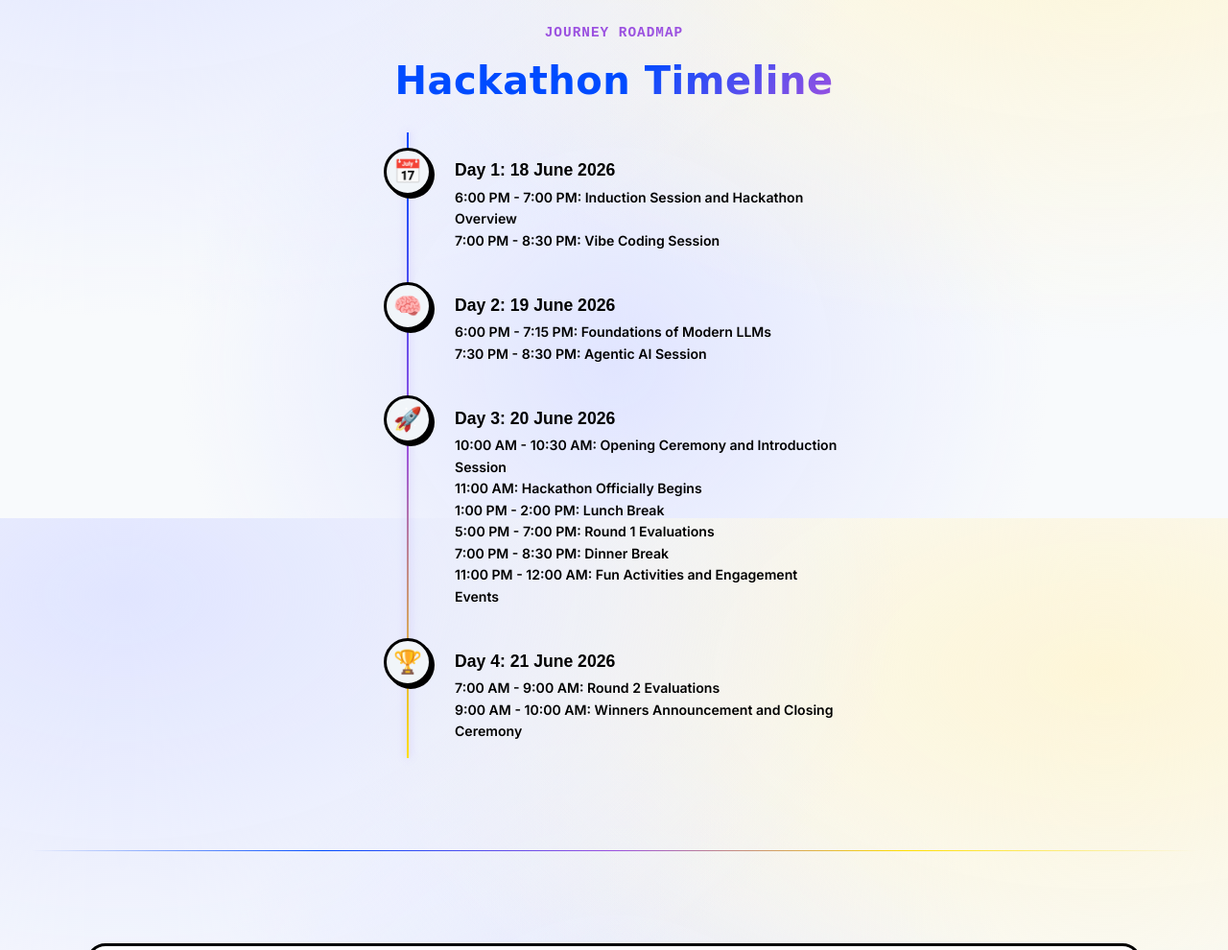
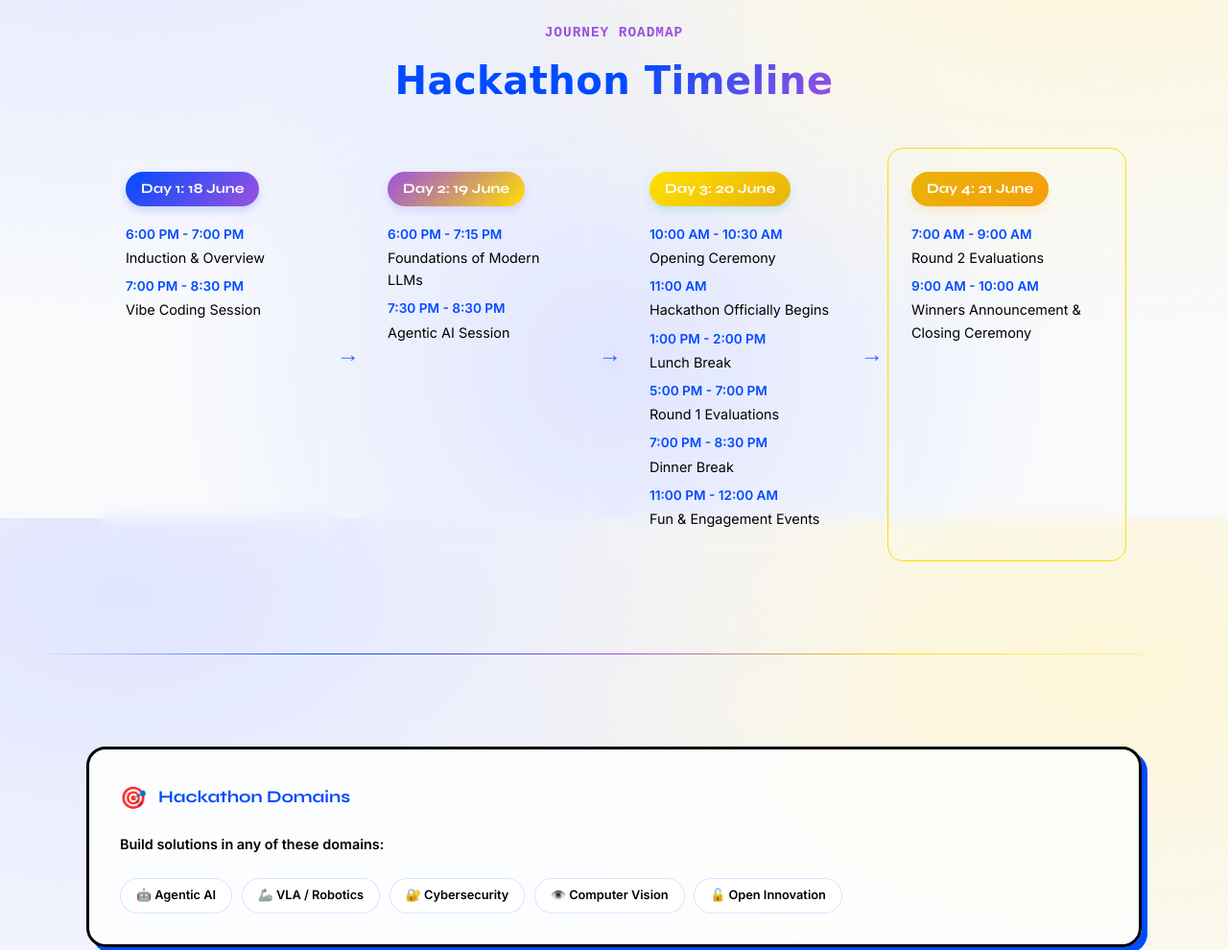
Before and after one commit to siddhardha-mns/Ai-Foundry-, a website built with Vite: page index.html in a window 1280 px wide. Shown: the part 1860-2850 px from the top of the page at 96% size. Built offline with nearby package versions, Linux system fonts and the light colour scheme; animation ran at ten frames a second.

Commit message:
style: convert timeline to horizontal card flow with connecting arrows

```diff
--- a/index.html
+++ b/index.html
@@ -616,67 +616,101 @@
             box-shadow: 0 0 6px var(--accent)
         }
 
-        /* ─── TIMELINE ─── */
-        .timeline {
+        /* ─── TIMELINE FLOW ─── */
+        .timeline-flow {
+            display: flex;
+            flex-direction: column;
+            gap: 2.5rem;
             position: relative;
-            max-width: 480px;
-            margin: 3rem auto 0
-        }
-
-        .timeline::before {
-            content: '';
+            margin: 3rem auto 0;
+            padding: 0 1rem;
+        }
+        @media (min-width: 1024px) {
+            .timeline-flow {
+                flex-direction: row;
+                align-items: stretch;
+                gap: 1.5rem;
+                max-width: 1200px;
+            }
+        }
+        .tl-flow-card {
+            flex: 1;
+            background: rgba(255, 255, 255, 0.03);
+            border: 1px solid rgba(255, 255, 255, 0.08);
+            backdrop-filter: blur(10px);
+            border-radius: 16px;
+            padding: 1.5rem;
+            position: relative;
+            transition: transform 0.3s ease, border-color 0.3s ease, box-shadow 0.3s ease;
+        }
+        .tl-flow-card:hover {
+            transform: translateY(-5px);
+            border-color: var(--primary);
+            box-shadow: 0 10px 30px rgba(0, 75, 255, 0.1);
+        }
+        .tl-flow-card .day-badge {
+            display: inline-block;
+            padding: 0.4rem 1rem;
+            background: linear-gradient(135deg, var(--primary), var(--secondary));
+            color: white;
+            font-weight: 700;
+            border-radius: 20px;
+            font-size: 0.9rem;
+            margin-bottom: 1.2rem;
+            box-shadow: 0 4px 10px rgba(0, 75, 255, 0.2);
+            font-family: 'Syne', sans-serif;
+        }
+        .tl-flow-card .tl-title {
+            font-family: 'Syne', sans-serif;
+            font-size: 1.1rem;
+            font-weight: 700;
+            margin-bottom: 0.8rem;
+            color: var(--text);
+        }
+        .tl-flow-card ul {
+            list-style: none;
+            padding: 0;
+            margin: 0;
+            line-height: 1.6;
+            color: var(--muted);
+            font-size: 0.9rem;
+        }
+        .tl-flow-card ul li {
+            margin-bottom: 0.5rem;
+            display: flex;
+            flex-direction: column;
+        }
+        .tl-flow-card ul strong {
+            color: var(--primary);
+            font-size: 0.85rem;
+            margin-bottom: 0.1rem;
+        }
+        .tl-flow-card ul span {
+            color: var(--text);
+        }
+
+        /* The Connecting Arrow */
+        .tl-flow-card:not(:last-child)::after {
+            content: '↓';
             position: absolute;
-            left: 24px;
-            top: 0;
-            bottom: 0;
-            width: 2px;
-            background: linear-gradient(to bottom, var(--primary), var(--secondary), var(--accent));
-            box-shadow: 0 0 10px rgba(139, 92, 246, 0.4)
-        }
-
-        .tl-item {
-            display: flex;
-            gap: 1.5rem;
-            align-items: flex-start;
-            padding: 1rem 0;
-            position: relative
-        }
-
-        .tl-node {
-            width: 50px;
-            height: 50px;
-            border-radius: 50%;
-            background: var(--bg3);
-            border: 2px solid var(--primary);
-            display: flex;
-            align-items: center;
-            justify-content: center;
-            flex-shrink: 0;
-            font-size: 1.1rem;
-            box-shadow: 0 0 20px rgba(79, 70, 229, 0.3);
-            transition: all 0.3s;
-            z-index: 1
-        }
-
-        .tl-node:hover {
-            box-shadow: 0 0 30px rgba(139, 92, 246, 0.5);
-            border-color: var(--secondary)
-        }
-
-        .tl-content {
-            padding-top: 0.6rem
-        }
-
-        .tl-title {
-            font-family: 'Syne', sans-serif;
-            font-size: 1rem;
-            font-weight: 700;
-            margin-bottom: 0.2rem
-        }
-
-        .tl-desc {
-            font-size: 0.85rem;
-            color: var(--muted); font-weight: 600;
+            bottom: -2.3rem;
+            left: 50%;
+            transform: translateX(-50%);
+            font-size: 1.8rem;
+            color: var(--primary);
+            font-weight: bold;
+            opacity: 0.8;
+        }
+        @media (min-width: 1024px) {
+            .tl-flow-card:not(:last-child)::after {
+                content: '→';
+                bottom: auto;
+                top: 50%;
+                left: auto;
+                right: -1.3rem;
+                transform: translateY(-50%);
+                font-size: 1.5rem;
+            }
         }
 
         /* ─── VENUE CARD ─── */
@@ -1518,62 +1552,81 @@
                 <p class="section-label reveal">Journey Roadmap</p>
                 <h2 class="section-title reveal">Hackathon <span class="highlight">Timeline</span></h2>
             </div>
-            <div class="timeline" style="margin-top:2rem">
+            <div class="timeline-flow reveal">
                 <!-- DAY 1 -->
-                <div class="tl-item reveal">
-                    <div class="tl-node" style="font-size: 1.5rem;">📅</div>
-                    <div class="tl-content">
-                        <div class="tl-title">Day 1: 18 June 2026</div>
-                        <div class="tl-desc">
-                            <ul style="list-style:none; padding:0; margin:0; line-height:1.6; color:var(--muted)">
-                                <li><strong style="color:var(--text)">6:00 PM - 7:00 PM:</strong> Induction Session and Hackathon Overview</li>
-                                <li><strong style="color:var(--text)">7:00 PM - 8:30 PM:</strong> Vibe Coding Session</li>
+                <div class="tl-flow-card">
+                    <div class="day-badge">Day 1: 18 June</div>
+                    <ul class="tl-events">
+                        <li>
+                            <strong>6:00 PM - 7:00 PM</strong>
+                            <span>Induction & Overview</span>
+                        </li>
+                        <li>
+                            <strong>7:00 PM - 8:30 PM</strong>
+                            <span>Vibe Coding Session</span>
+                        </li>
                     </ul>
                 </div>
-                    </div>
-                </div>
+
                 <!-- DAY 2 -->
-                <div class="tl-item reveal">
-                    <div class="tl-node" style="font-size: 1.5rem;">🧠</div>
-                    <div class="tl-content">
-                        <div class="tl-title">Day 2: 19 June 2026</div>
-                        <div class="tl-desc">
-                            <ul style="list-style:none; padding:0; margin:0; line-height:1.6; color:var(--muted)">
-                                <li><strong style="color:var(--text)">6:00 PM - 7:15 PM:</strong> Foundations of Modern LLMs</li>
-                                <li><strong style="color:var(--text)">7:30 PM - 8:30 PM:</strong> Agentic AI Session</li>
+                <div class="tl-flow-card">
+                    <div class="day-badge" style="background: linear-gradient(135deg, var(--secondary), var(--accent)); box-shadow: 0 4px 10px rgba(139, 92, 246, 0.2);">Day 2: 19 June</div>
+                    <ul class="tl-events">
+                        <li>
+                            <strong>6:00 PM - 7:15 PM</strong>
+                            <span>Foundations of Modern LLMs</span>
+                        </li>
+                        <li>
+                            <strong>7:30 PM - 8:30 PM</strong>
+                            <span>Agentic AI Session</span>
+                        </li>
                     </ul>
                 </div>
-                    </div>
-                </div>
+
                 <!-- DAY 3 -->
-                <div class="tl-item reveal">
-                    <div class="tl-node" style="font-size: 1.5rem;">🚀</div>
-                    <div class="tl-content">
-                        <div class="tl-title">Day 3: 20 June 2026</div>
-                        <div class="tl-desc">
-                            <ul style="list-style:none; padding:0; margin:0; line-height:1.6; color:var(--muted)">
-                                <li><strong style="color:var(--text)">10:00 AM - 10:30 AM:</strong> Opening Ceremony and Introduction Session</li>
-                                <li><strong style="color:var(--text)">11:00 AM:</strong> Hackathon Officially Begins</li>
-                                <li><strong style="color:var(--text)">1:00 PM - 2:00 PM:</strong> Lunch Break</li>
-                                <li><strong style="color:var(--text)">5:00 PM - 7:00 PM:</strong> Round 1 Evaluations</li>
-                                <li><strong style="color:var(--text)">7:00 PM - 8:30 PM:</strong> Dinner Break</li>
-                                <li><strong style="color:var(--text)">11:00 PM - 12:00 AM:</strong> Fun Activities and Engagement Events</li>
+                <div class="tl-flow-card">
+                    <div class="day-badge" style="background: linear-gradient(135deg, var(--accent), #eab308); box-shadow: 0 4px 10px rgba(6, 182, 212, 0.2);">Day 3: 20 June</div>
+                    <ul class="tl-events">
+                        <li>
+                            <strong>10:00 AM - 10:30 AM</strong>
+                            <span>Opening Ceremony</span>
+                        </li>
+                        <li>
+                            <strong>11:00 AM</strong>
+                            <span>Hackathon Officially Begins</span>
+                        </li>
+                        <li>
+                            <strong>1:00 PM - 2:00 PM</strong>
+                            <span>Lunch Break</span>
+                        </li>
+                        <li>
+                            <strong>5:00 PM - 7:00 PM</strong>
+                            <span>Round 1 Evaluations</span>
+                        </li>
+                        <li>
+                            <strong>7:00 PM - 8:30 PM</strong>
+                            <span>Dinner Break</span>
+                        </li>
+                        <li>
+                            <strong>11:00 PM - 12:00 AM</strong>
+                            <span>Fun & Engagement Events</span>
+                        </li>
                     </ul>
                 </div>
-                    </div>
-                </div>
+
                 <!-- DAY 4 -->
-                <div class="tl-item reveal">
-                    <div class="tl-node" style="border-color:var(--accent);box-shadow:0 0 20px rgba(6,182,212,0.4);font-size: 1.5rem;">🏆</div>
-                    <div class="tl-content">
-                        <div class="tl-title" style="color:var(--accent)">Day 4: 21 June 2026</div>
-                        <div class="tl-desc">
-                            <ul style="list-style:none; padding:0; margin:0; line-height:1.6; color:var(--muted)">
-                                <li><strong style="color:var(--text)">7:00 AM - 9:00 AM:</strong> Round 2 Evaluations</li>
-                                <li><strong style="color:var(--text)">9:00 AM - 10:00 AM:</strong> Winners Announcement and Closing Ceremony</li>
+                <div class="tl-flow-card" style="border-color: var(--accent);">
+                    <div class="day-badge" style="background: linear-gradient(135deg, #eab308, #f59e0b); box-shadow: 0 4px 10px rgba(234, 179, 8, 0.2);">Day 4: 21 June</div>
+                    <ul class="tl-events">
+                        <li>
+                            <strong>7:00 AM - 9:00 AM</strong>
+                            <span>Round 2 Evaluations</span>
+                        </li>
+                        <li>
+                            <strong>9:00 AM - 10:00 AM</strong>
+                            <span>Winners Announcement & Closing Ceremony</span>
+                        </li>
                     </ul>
-                        </div>
-                    </div>
                 </div>
             </div>
         </div>
```
Lines whose indentation alone changed are shown as unchanged.
